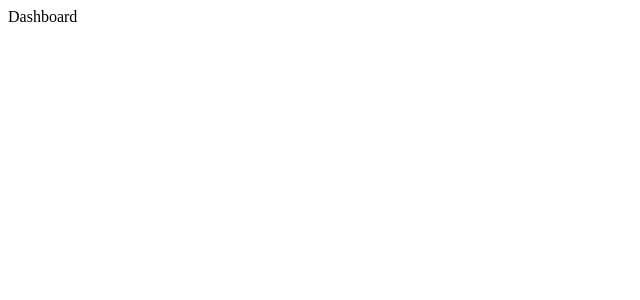
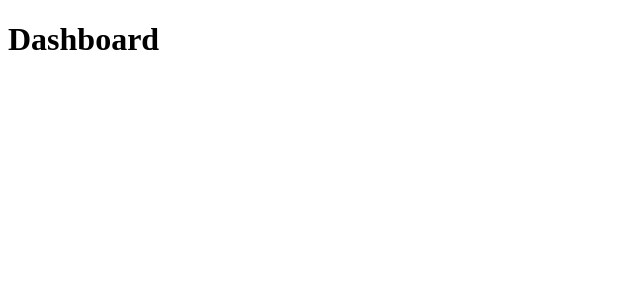
Before and after one commit to fabian1311/birthday, a React (Vite) app: page /dashboard in a window 1280 px wide. Shown: the top 300 px of the page, without its empty margins (0-640 px from the left). Built offline with nearby package versions, Linux system fonts and the light colour scheme.

Commit message:
Proof Dashboard

```diff
--- a/src/page/Dashboard.jsx
+++ b/src/page/Dashboard.jsx
@@ -1,7 +1,7 @@
 
 function Dashboard () {
   return (
-    <div>Dashboard</div>
+    <h1>Dashboard</h1>
   )
 }
 
```
